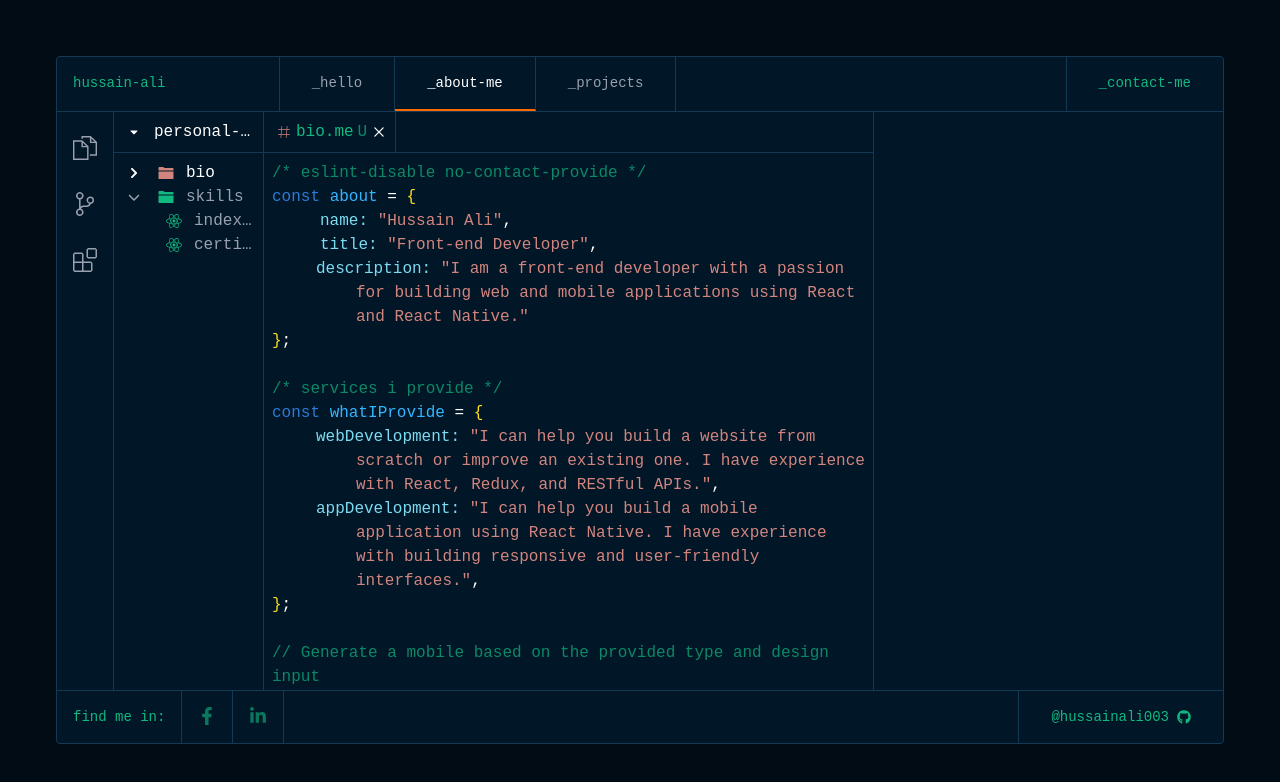
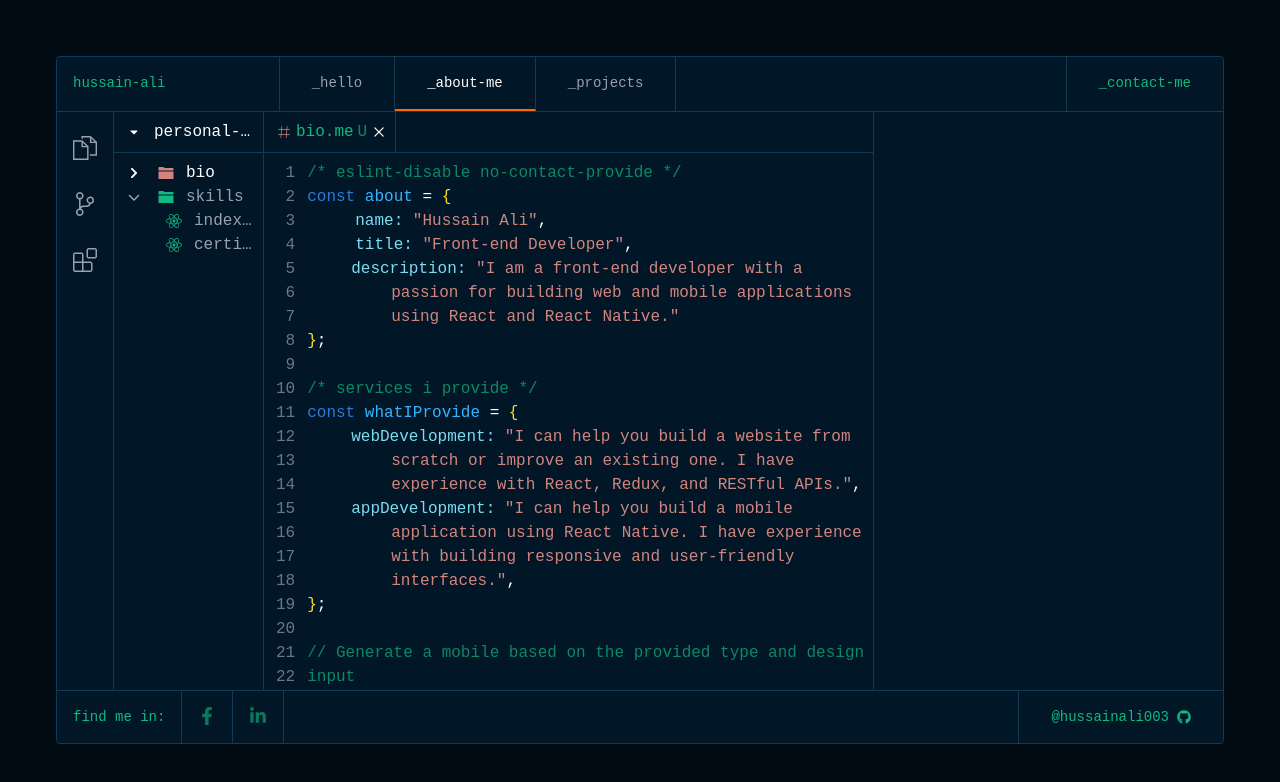
Before and after one commit to hussainali003/Protfolio, a React (Vite) app: page /about in a window 1280 px wide. Shown: the top 782 px of the page. Built offline with nearby package versions, Linux system fonts and the light colour scheme.

Commit message:
add: add codeLines component and add it to about page

```diff
--- a/src/components/CodeArea.jsx
+++ b/src/components/CodeArea.jsx
@@ -1,3 +1,6 @@
+// import custom components from components
+import CodeLines from "./codeLines";
+
 // import icons from react-icons
 import { CiHashtag } from "react-icons/ci";
 import { RxCross2 } from "react-icons/rx";
@@ -5,6 +8,7 @@ import { RxCross2 } from "react-icons/rx";
 export default function CodeArea() {
     return (
         <div className='max-w-[55%] h-full flex flex-col grow-3 overflow-y-auto border-r border-r-line'>
+            {/* Header */}
             <div className=' flex items-center  border-b border-b-line'>
                 <div className="flex items-center gap-x-1 px-2 py-2">
                     <div className="flex items-center">
@@ -18,8 +22,12 @@ export default function CodeArea() {
                 </div>
                 <div className="h-full grow border-l border-l-line"></div>
             </div>
-            {/* Code Lines */}
-            <div className="pt-2 px-2 h-full overflow-y-auto scrollbar-thin scrollbar-thumb-gray-500 scrollbar-track-gray-900 hover:scrollbar-thumb-gray-400">
+            {/* Code Area */}
+            <div className="flex h-full overflow-y-auto scrollbar-thin scrollbar-thumb-gray-500 scrollbar-track-gray-900 hover:scrollbar-thumb-gray-400">
+                {/* line numbers */}
+                <CodeLines />
+                {/* code */}
+                <div className="pt-2 pr-2">
                     {/* about section */}
                     <p className="text-intermediate/70 overflow-hidden text-ellipsis">/* eslint-disable no-contact-provide */</p>
                     <p className="overflow-hidden text-ellipsis"><span className="text-const">const</span> <span className="text-keyword">about</span> = <span className="text-yellow-300">{'{'}</span></p>
@@ -67,5 +75,6 @@ export default function CodeArea() {
                     <br />
                 </div>
             </div>
+        </div>
     );
 }
--- /dev/null
+++ b/src/components/codeLines.jsx
@@ -0,0 +1,41 @@
+export default function CodeLines() {
+    return (
+        <div className="h-full flex flex-col items-end pt-2 px-3">
+                    <p className="text-number">1</p>
+                    <p className="text-number">2</p>
+                    <p className="text-number">3</p>
+                    <p className="text-number">4</p>
+                    <p className="text-number">5</p>
+                    <p className="text-number">6</p>
+                    <p className="text-number">7</p>
+                    <p className="text-number">8</p>
+                    <p className="text-number">9</p>
+                    <p className="text-number">10</p>
+                    <p className="text-number">11</p>
+                    <p className="text-number">12</p>
+                    <p className="text-number">13</p>
+                    <p className="text-number">14</p>
+                    <p className="text-number">15</p>
+                    <p className="text-number">16</p>
+                    <p className="text-number">17</p>
+                    <p className="text-number">18</p>
+                    <p className="text-number">19</p>
+                    <p className="text-number">20</p>
+                    <p className="text-number">21</p>
+                    <p className="text-number">22</p>
+                    <p className="text-number">23</p>
+                    <p className="text-number">24</p>
+                    <p className="text-number">25</p>
+                    <p className="text-number">26</p>
+                    <p className="text-number">27</p>
+                    <p className="text-number">28</p>
+                    <p className="text-number">29</p>
+                    <p className="text-number">30</p>
+                    <p className="text-number">31</p>
+                    <p className="text-number">32</p>
+                    <p className="text-number">33</p>
+                    <p className="text-number">34</p>
+                    <p className="text-number">35</p>
+        </div>
+    )
+}
--- a/tailwind.config.js
+++ b/tailwind.config.js
@@ -20,7 +20,8 @@ export default {
           keyword: '#34B5FF',
           property: '#7CDCF1',
           function: '#D0cE81',
-          condition: '#A463b3'
+          condition: '#A463b3',
+          number: '#6E7681'
         },
       },
     },
```
Lines whose indentation alone changed are shown as unchanged.
